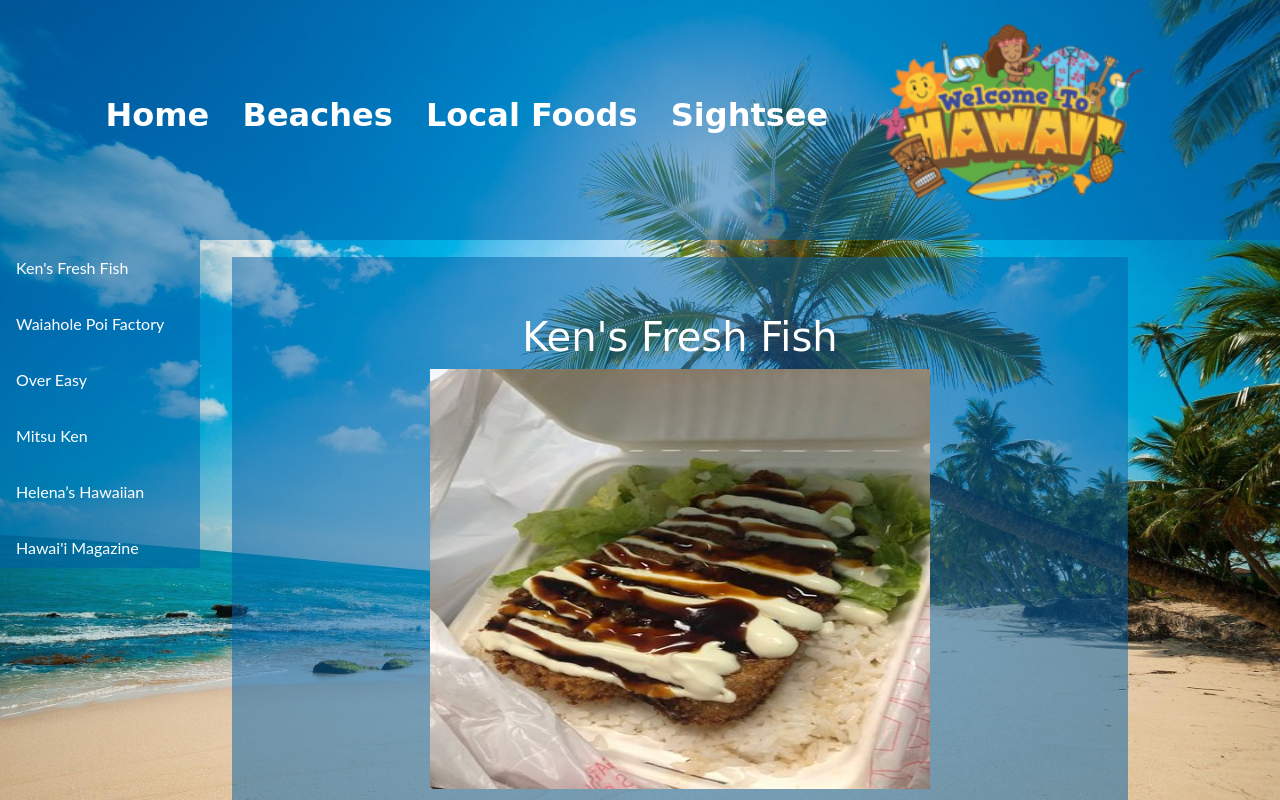
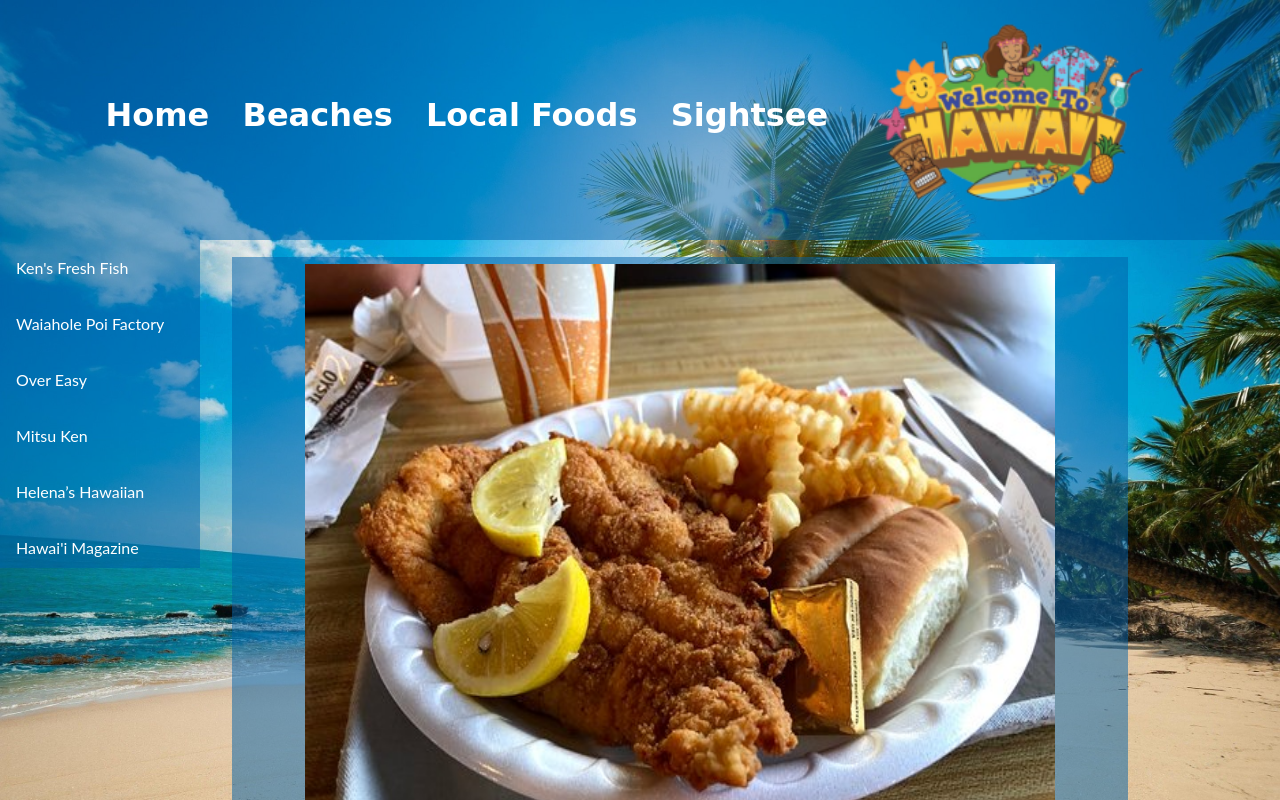
Before and after one commit to koldfeet/project-two-hawaii, a plain HTML site: page foods.html in a window 1280 px wide. In both pictures the pointer is over the picture 680 px from the left and 579 px from the top of the page. Shown: the top 800 px of the page. Drawn offline with nearby package versions, Linux system fonts and the light colour scheme; a web font is replaced by a local one.

Commit message:
img transition added

```diff
--- a/activities.css
+++ b/activities.css
@@ -233,6 +233,18 @@ label {
 
 /*hamburger menu END*/
 
+/*transition / animation Start*/
+.card-img-size:hover {
+  transform: scale(1.5);
+  -moz-transform: scale(1.5);
+  transition-delay: .3s;
+  -moz-transform: .3s;
+  transition-duration: 2s;
+  -moz-transition-duration: 2s;
+}
+
+/*transition / animation End*/
+
 
 /*Media Query start*/
 @media screen and (min-width: 320px) and (max-width: 740px) {
--- a/foods.css
+++ b/foods.css
@@ -235,6 +235,18 @@ label {
 
 /*hamburger menu END*/
 
+/*transition / animation Start*/
+.card-img-size:hover {
+  transform: scale(1.5);
+  -moz-transform: scale(1.5);
+  transition-delay: .3s;
+  -moz-transform: .3s;
+  transition-duration: 2s;
+  -moz-transition-duration: 2s;
+}
+
+/*transition / animation End*/
+
 /*Media Query start*/
 @media screen and (min-width: 320px) and (max-width: 740px) {
 
@@ -377,7 +389,7 @@ label {
     padding: 0.5em;
     margin: 0.5em;
     text-decoration: none;
-    font-size: 1em;
+    font-size: 1.5em;
     font-weight: bold;
     color: white;
   }
--- a/foods.html
+++ b/foods.html
@@ -68,7 +68,7 @@
           <h2>
             <a href="https://www.restaurantji.com/hi/laie/kens-fresh-fish-/" target="_blank">Ken's Fresh Fish</a>
           </h2>
-          <img class="card-img-size" src="images/ken-fresh.jpg" alt="kens fresh fish dinning">
+          <img class="card-img-size" src="images/fish-chips.jpg" alt="kens fresh fish dinning">
           <p class="card-para">
             The name tells it like it is. Owner Ken Broad is a fisherman who sells fresh fish (never frozen) from this
             simple
--- a/styles.css
+++ b/styles.css
@@ -307,7 +307,7 @@ label {
     padding: 0.5em;
     margin: 0.5em;
     text-decoration: none;
-    font-size: 1em;
+    font-size: 1.5em;
     font-weight: bold;
     color: white;
   }
```
Also changed, not shown: index.html (+1 -1 lines), sightsee.css (+14 -1 lines), images/fish-chips.jpg (added).
